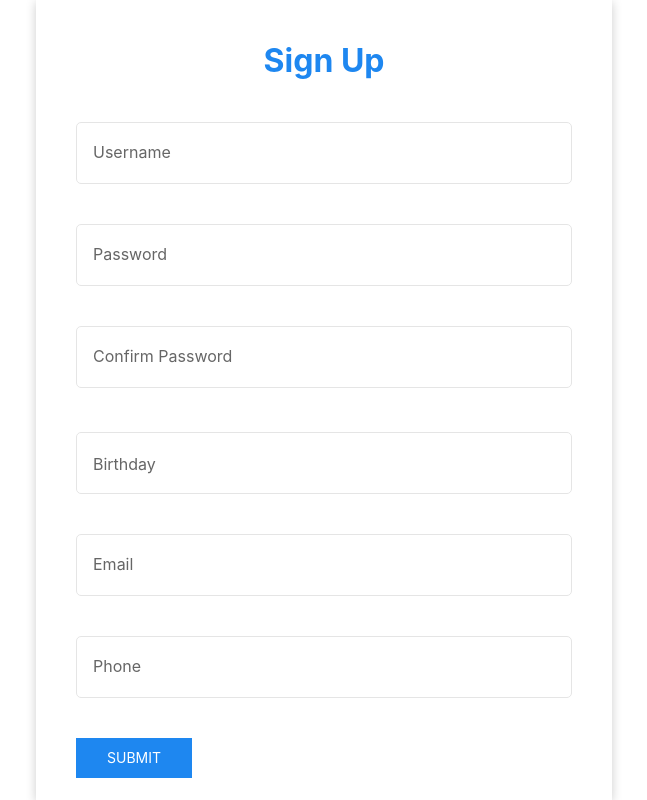
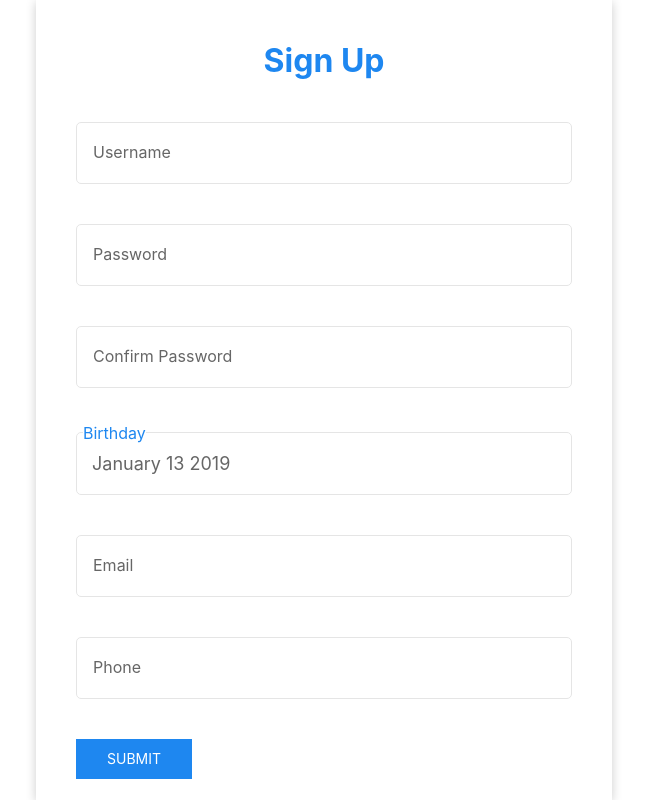
Before and after one commit to duypham9895/ShoppingDemo, a React (Create React App) app in the folder client/: page /user/create in a window 1280 px wide. Shown: the whole page, without its empty margins (316-963 px from the left). Built offline with nearby package versions, Linux system fonts and the light colour scheme.

Commit message:
update create account

```diff
--- a/client/src/components/Calendar.jsx
+++ b/client/src/components/Calendar.jsx
@@ -72,7 +72,6 @@ class Calendar extends React.Component{
 
 
 		this.day[2] = this.dayOfFeb(year);
-		console.log('day of month 2: ',this.day[2]);
 
 		var dayOfMonth = day[month];
 		var newCalendar = [...this.state.calendar];
@@ -120,10 +119,8 @@ class Calendar extends React.Component{
 
 			return newCalendar;
 		}else{
-			console.log('else');
 			for(i = 1; i < 5; i++){
 				for (j = 0; j < 7; j++){
-					console.log('row ',i,' ', count);
 					if(count <= dayOfMonth){
 						newCalendar[i][j] = count++;
 					}
@@ -136,7 +133,6 @@ class Calendar extends React.Component{
 
 			if(count <= dayOfMonth){
 				for(j = 0; j < lastDay; j++){
-					console.log('row second',i,' ', count);
 					newCalendar[5][j] = count++;
 				}
 
--- a/client/src/components/authorize/CreateForm.jsx
+++ b/client/src/components/authorize/CreateForm.jsx
@@ -45,7 +45,6 @@ class CreateForm extends React.Component{
 	}
 
 	async calendar(){
-		await this.changeStatusCalendar();
 		await this.handleSetStateHidden();
 	}
 
@@ -177,6 +176,9 @@ class CreateForm extends React.Component{
 			}
 		}
 
+		console.log('result username ',result);
+		console.log('message username ',message.username );
+
 		temp = user.password;
 
 		if( temp.length < 8 ){
@@ -194,21 +196,31 @@ class CreateForm extends React.Component{
 			}
 		}
 
+		console.log('result password ',result);
+		console.log('message password ',message.password );
+		console.log('message confirmPassword ',message.confirmPassword );
+
 
 		var now = new Date().getFullYear();
 
-		if ( user.birthday === null){
-			message.birthday = '(*) Your birthday must not be empty.';
-			result = false;
-		} else {
+		// if ( user.birthday === null){
+		// 	message.birthday = '(*) Your birthday must not be empty.';
+		// 	result = false;
+		// } else {
+			console.log('year of user ',now - user.birthday.getFullYear());
 			if( ( now - user.birthday.getFullYear() ) < 18){
+				console.log('not enough 18')
 				message.birthday = '(*) You must be 18 or older.';
 				result = false;
 			} else {
+				console.log('enough 18');
 				message.birthday = '';
 				result = true;
 			}
-		}
+		// }
+
+		console.log('result birthday ',result);
+		console.log('message birthday ',message.birthday );
 
 		var re = /[a-z0-9\._%+!$&*=^|~#%'`?{}/\-]+@([a-z0-9\-]+\.){1,}([a-z]{2,16})/;
 
@@ -228,6 +240,9 @@ class CreateForm extends React.Component{
 			}
 		}
 
+		console.log('result email ',result);
+		console.log('message email ',message.email );
+
 		if(user.phone.length < 10 || ( user.phone.match(/\D/) != null ) ){
 			message.phone = '(*) Your phone must be phone type.';
 			result = false;
@@ -244,22 +259,32 @@ class CreateForm extends React.Component{
 			}
 		}
 
+		console.log('result phone ',result);
+		console.log('message phone ',message.phone );
+
 		this.setState({
 			message: message,
 			result: result,
 		})
 
+
+		for( var data in message){
+			if(message[data] !== ''){
+				result = false;
+				return result;
+			}
+
+		}
 		return result;
-	}
-
-	notice(result){
-		alert(result);
 	}
 
 	async buttonCreateAccount(){
 		var temp = await this.handleValidInfo();
+		var message = {...this.state.message};
 		console.log(temp);
-		if(temp === true){
+		console.log('birthday ',this.props.user.birthday);
+
+		if(temp === true ){
 			this.setState({
 				ok: true,
 			});
@@ -276,6 +301,7 @@ class CreateForm extends React.Component{
 		const activeCalendar = this.state.calendar.active;
 		const hiddenCalendar = this.state.calendar.hidden;
 		const user = this.props.user;
+		const now = new Date();
 		console.log(message);
 		if(this.state.ok === true){
 			return (
@@ -320,7 +346,7 @@ class CreateForm extends React.Component{
 							message.birthday === '' ? 'hidden' : 'uk-text-danger'
 						}>{message.birthday}</p>
 					{
-						user.birthday===null ?
+						user.birthday === now ?
 						(
 
 							<div className='uk-margin-small uk-position-relative'>
--- a/client/src/reducers/authorize/CreateReducer.jsx
+++ b/client/src/reducers/authorize/CreateReducer.jsx
@@ -3,7 +3,7 @@ const initialState = {
 		username: '',
 		password: '',
 		confirmPassword: '',
-		birthday: null,
+		birthday: new Date(),
 		email: '',
 		phone: '',
 	},
```
